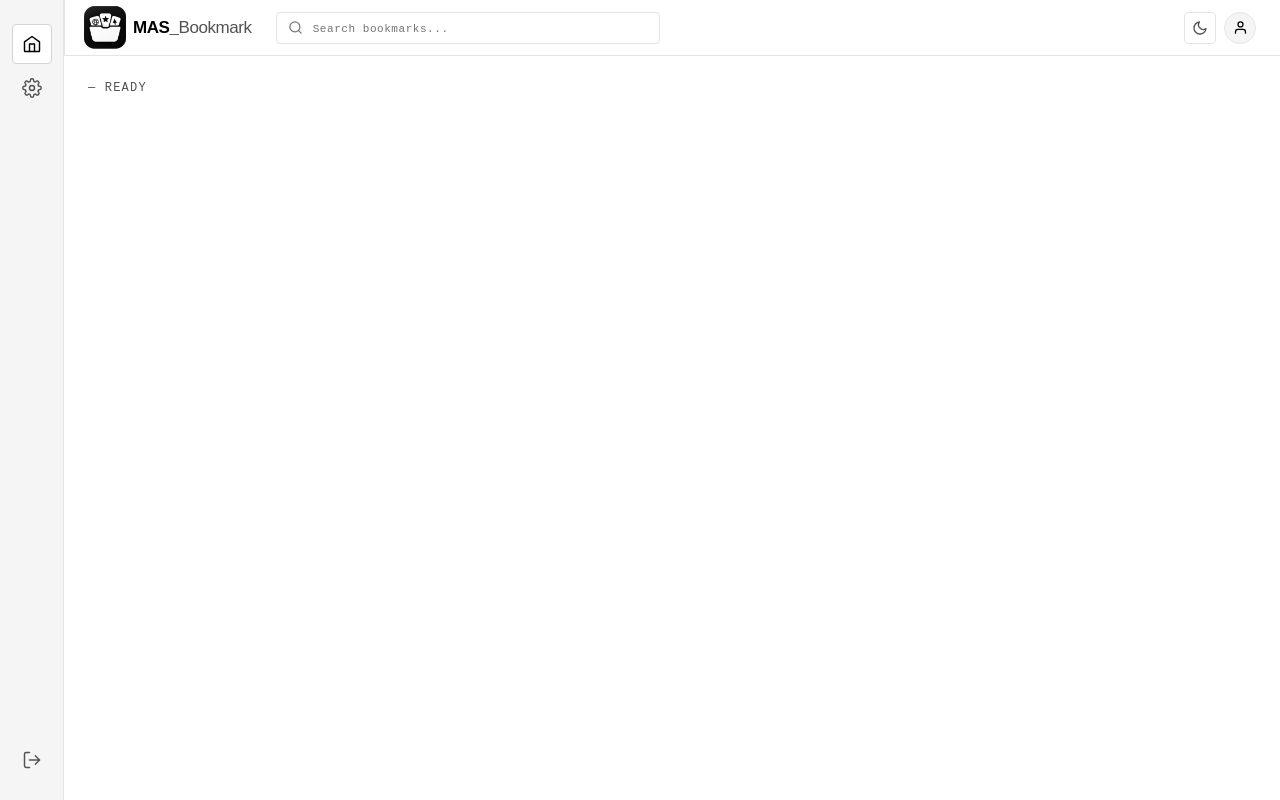
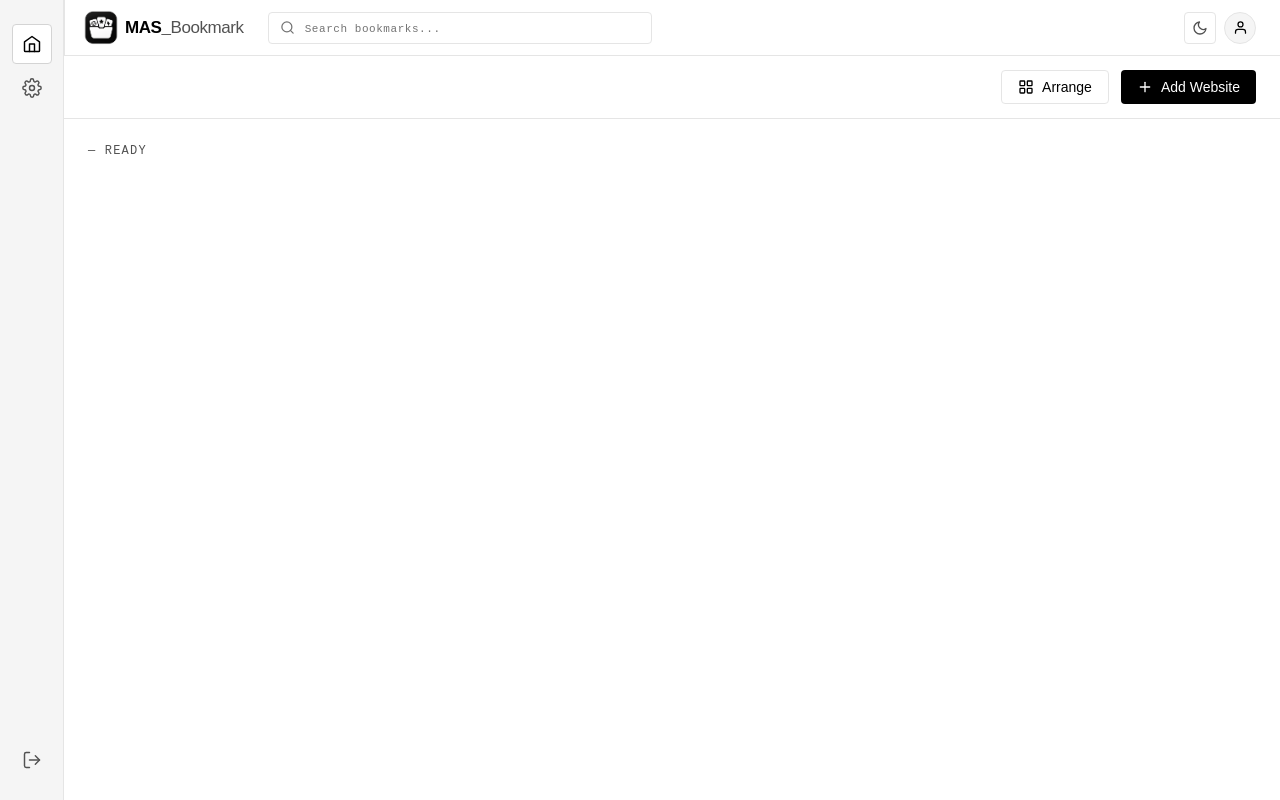
Before and after one commit to mohamed-ahmed99/MAS_Book_Mark, a React (Vite) app in the folder front-end/: page / in a window 1280 px wide. Built offline with nearby package versions, Linux system fonts and the light colour scheme; no server answers.

Commit message:
feat: add Logo component, Topbar component, and MainPage layout structure

```diff
--- a/front-end/src/components/Navbar/Logo.jsx
+++ b/front-end/src/components/Navbar/Logo.jsx
@@ -22,7 +22,7 @@ export default function Logo({ isDark }) {
       <img
         src={isDark ? logoDM : logoWM}
         alt="MAS Bookmark logo"
-        className="h-8 w-auto scale-[1.8] sm:scale-[2.2] object-contain"
+        className="h-6 w-auto scale-[1.8] sm:scale-[2.2] object-contain"
       />
 
       {/* Site name — hidden on mobile */}
--- /dev/null
+++ b/front-end/src/pages/mainPage/Topbar.jsx
@@ -0,0 +1,128 @@
+import React from 'react';
+
+/* ─────────────────────────────────────────────
+   Topbar Component (Monolith System)
+
+   Placed at the top of the main content area in MainPage.
+
+   Features:
+   - Left side:
+     1. "Add Website" button (Primary: high-contrast monochrome)
+     2. "Arrange" button (Ghost: border with hover background)
+   - Responsive Icon display:
+     - Large screens (md+): Icons are visible alongside button text.
+     - Small screens (<md): Icons are hidden ("in small don't"), clean compact text only.
+   - Dark / Light mode support:
+     - Leverages semantic design tokens (--canvas, --text-high, --border-color, etc.)
+     - Conforms to DESIGN.md technical minimalism specifications.
+   ───────────────────────────────────────────── */
+
+/* Plus Icon for Add Website */
+const PlusIcon = ({ className = "w-4 h-4" }) => (
+  <svg
+    xmlns="http://www.w3.org/2000/svg"
+    viewBox="0 0 24 24"
+    fill="none"
+    stroke="currentColor"
+    strokeWidth="2"
+    strokeLinecap="round"
+    strokeLinejoin="round"
+    className={className}
+    aria-hidden="true"
+  >
+    <line x1="12" y1="5" x2="12" y2="19" />
+    <line x1="5" y1="12" x2="19" y2="12" />
+  </svg>
+);
+
+/* Arrange / Layout Grid Icon */
+const ArrangeIcon = ({ className = "w-4 h-4" }) => (
+  <svg
+    xmlns="http://www.w3.org/2000/svg"
+    viewBox="0 0 24 24"
+    fill="none"
+    stroke="currentColor"
+    strokeWidth="2"
+    strokeLinecap="round"
+    strokeLinejoin="round"
+    className={className}
+    aria-hidden="true"
+  >
+    <rect x="3" y="3" width="7" height="7" rx="1" />
+    <rect x="14" y="3" width="7" height="7" rx="1" />
+    <rect x="3" y="14" width="7" height="7" rx="1" />
+    <rect x="14" y="14" width="7" height="7" rx="1" />
+  </svg>
+);
+
+export default function Topbar({
+  onAddWebsite,
+  onArrange,
+  actionsRight = null,
+}) {
+  return (
+    <header
+      className="
+        w-full
+        border-b border-border bg-canvas/95 backdrop-blur-xs
+        px-4 py-3 md:px-6 md:py-3.5
+        transition-colors duration-150
+      "
+      role="region"
+      aria-label="Top Actions Bar"
+    >
+      <div className="flex flex-wrap items-center justify-end gap-3">
+        {/* ── Left side: Action Buttons ── */}
+        <div className="flex items-center gap-2 sm:gap-3">
+
+          {/* Arrange Button (Ghost) */}
+          <button
+            type="button"
+            id="topbar-arrange-btn"
+            onClick={onArrange}
+            aria-label="Arrange"
+            className="
+              inline-flex items-center justify-center gap-2
+              h-8.5 px-3 md:px-4
+              rounded-sm text-xs md:text-sm font-medium
+              border border-border text-text-high bg-transparent
+              hover:bg-elevated hover:border-border-hover
+              active:scale-[0.98]
+              transition-all duration-150 cursor-pointer select-none
+              focus:outline-none focus-visible:ring-1 focus-visible:ring-text-high
+            "
+          >
+            {/* Icon: visible only on large screens (md+), hidden on small screens */}
+            <ArrangeIcon className=" w-4 h-4 shrink-0" />
+            <span className='hidden sm:block'>Arrange</span>
+          </button>
+
+
+
+           {/* Add Website Button (Primary) */}
+          <button
+            type="button"
+            id="topbar-add-website-btn"
+            onClick={onAddWebsite}
+            aria-label="Add Website"
+            className="
+              inline-flex items-center justify-center gap-2
+              h-8.5 px-3 md:px-4
+              rounded-sm text-xs md:text-sm font-medium
+              bg-text-high text-canvas
+              hover:opacity-90 active:scale-[0.98]
+              transition-all duration-150 cursor-pointer select-none
+              focus:outline-none focus-visible:ring-1 focus-visible:ring-text-high
+            "
+          >
+            {/* Icon: visible only on large screens (md+), hidden on small screens */}
+            <PlusIcon className="w-4 h-4 shrink-0" />
+            <span className='hidden sm:block'>Add Website</span>
+          </button>
+
+
+        </div>
+      </div>
+    </header>
+  );
+}
--- a/front-end/src/pages/mainPage/page.jsx
+++ b/front-end/src/pages/mainPage/page.jsx
@@ -1,6 +1,7 @@
 import { useState } from 'react';
 import Navbar  from '../../components/Navbar/index';
 import Sidebar from '../../components/Sidebar';
+import Topbar  from './Topbar';
 
 /* ─────────────────────────────────────────────
    MainPage  (shell / layout)
@@ -11,16 +12,25 @@ import Sidebar from '../../components/Sidebar';
    ┌──────────── Navbar (fixed top, full-width) ─────────────┐
    │ Sidebar │                                               │
    │ (fixed  │   <main> content area                        │
-   │  left)  │                                               │
+   │  left)  │   ├─ <Topbar /> (page-level actions)          │
+   │         │   └─ child content / bookmark grids           │
    └─────────┴───────────────────────────────────────────────┘
 
    Offset classes:
-   - pt-14   → clears the 56px fixed Navbar
+   - pt-14    → clears the 56px fixed Navbar
    - md:pl-16 → clears the 64px fixed Sidebar on desktop
    ───────────────────────────────────────────── */
 export default function MainPage() {
   /* Sidebar open state – used only on mobile */
   const [sidebarOpen, setSidebarOpen] = useState(false);
+
+  const handleAddWebsite = () => {
+    console.log('Add website triggered');
+  };
+
+  const handleArrange = () => {
+    console.log('Arrange bookmarks triggered');
+  };
 
   return (
     <div className="min-h-screen bg-canvas text-text-high">
@@ -39,12 +49,18 @@ export default function MainPage() {
 
       {/* ── Scrollable main content area ── */}
       <main
-        className="pl-16 pt-14 min-h-screen"
+        className="md:pl-16 pl-0 pt-14 min-h-screen flex flex-col"
         id="main-content"
         aria-label="Main content"
       >
+        {/* ── First component: Page Topbar ── */}
+        <Topbar
+          onAddWebsite={handleAddWebsite}
+          onArrange={handleArrange}
+        />
+
         {/* Page sections will go here as child components */}
-        <div className="p-6">
+        <div className="p-4 md:p-6 flex-1">
           <p className="text-text-medium font-mono text-xs tracking-widest uppercase">
             — ready
           </p>
```
